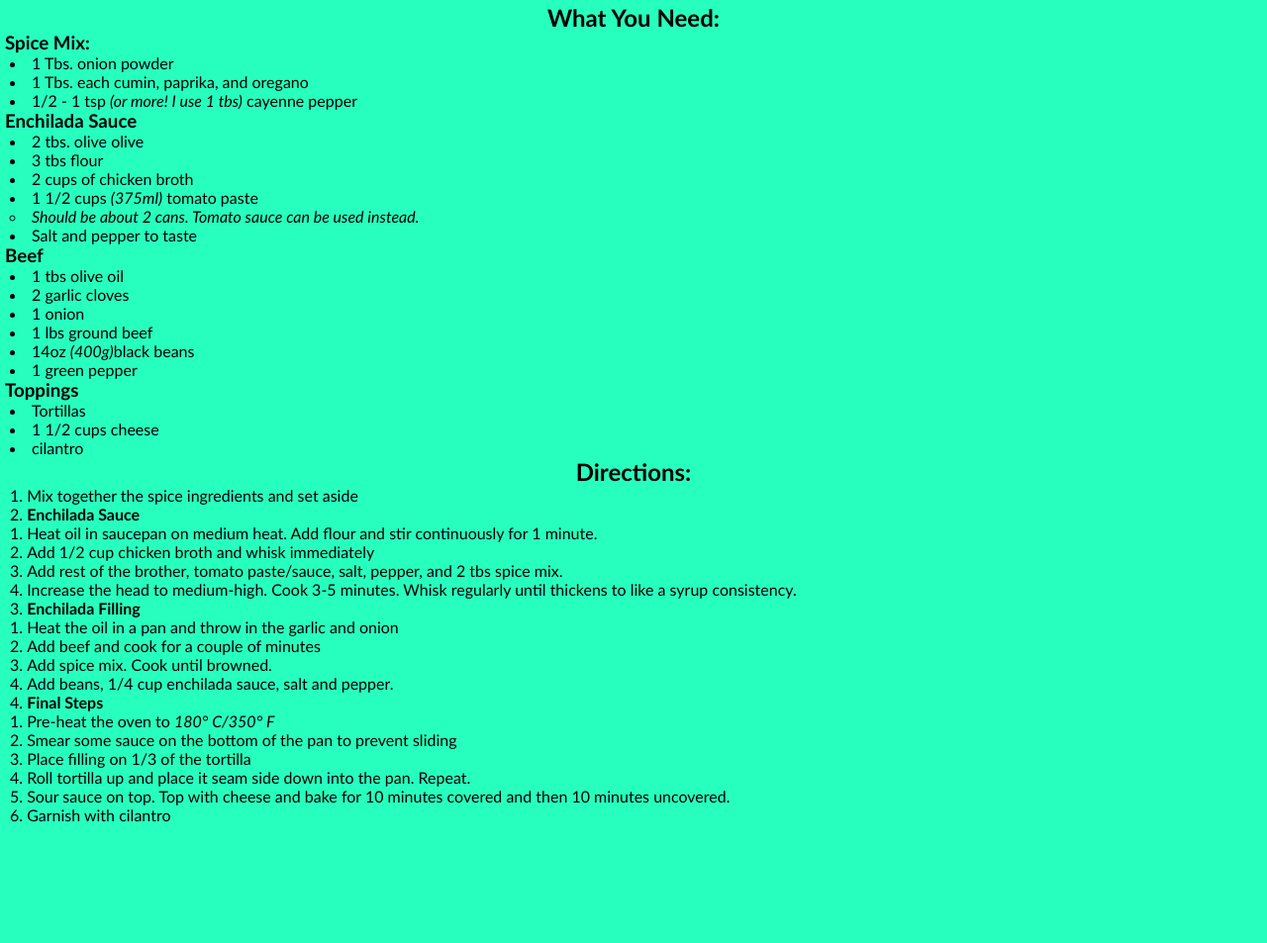
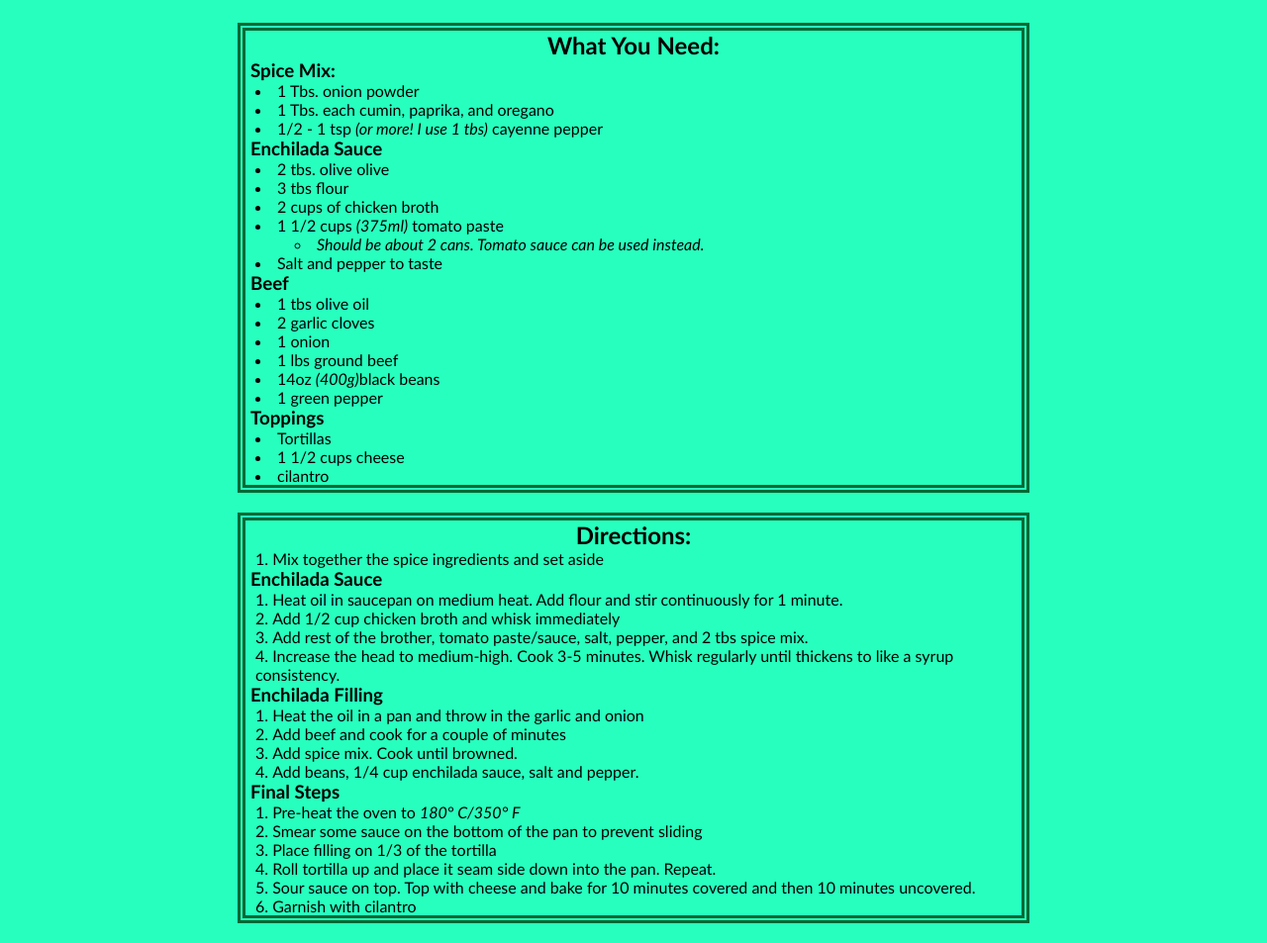
Before and after one commit to cstaucode/odin-recipes, a plain HTML site: page recipes/beefenchiladas.html in a window 1280 px wide. Shown: the part 576-1529 px from the top of the page at 99% size. Before the commit the page ends 1409 px from the top, so only its background shows below. Drawn offline with Linux system fonts and the light colour scheme.

Commit message:
Change some lists to headers and add classes
Change lists into headers for cleaner look. Add
class to fix alignment. Fix the way the 2nd
generation chilren lists appeared.

```diff
--- a/recipes/beefenchiladas.html
+++ b/recipes/beefenchiladas.html
@@ -11,7 +11,8 @@
         </div>
         <h1>Beef Enchiladas</h1>
         <img src="../images/beefenchiladas.jpg" at="closeup of three beef enchiladas covered in cheese on a plate ready to eat" width="400">
-            <h2>What You Need:</h2>
+        <div class="double-border">
+          <h2>What You Need:</h2>
             <h3>Spice Mix:</h3>
             <ul>
                 <li>1 Tbs. onion powder</li>
@@ -25,7 +26,7 @@
                 <li> 2 cups of chicken broth</li>
                 <li>1 1/2 cups <em>(375ml)</em> tomato paste</li>
                 <ul>
-                    <li><em>Should be about 2 cans. Tomato sauce can be used instead.</em></li>
+                    <li class="note"><em>Should be about 2 cans. Tomato sauce can be used instead.</em></li>
                 </ul>
                 <li>Salt and pepper to taste</li>
             </ul>
@@ -44,24 +45,27 @@
                 <li>1 1/2 cups cheese</li>
                 <li>cilantro</li>
             </ul>
+        </div>
+        <div class="double-border">
             <h2>Directions:</h2>
             <ol>
                 <li>Mix together the spice ingredients and set aside</li>
-                <li><strong>Enchilada Sauce</strong></li>
+            </ol>
+            <h3> Enchilada Sauce</h3>
                 <ol>
                     <li> Heat oil in saucepan on medium heat. Add flour and stir continuously for 1 minute.</li>
                     <li>Add 1/2 cup chicken broth and whisk immediately</li>
                     <li>Add rest of the brother, tomato paste/sauce, salt, pepper, and 2 tbs spice mix.</li>
                     <li>Increase the head to medium-high. Cook 3-5 minutes. Whisk regularly until thickens to like a syrup consistency.</li>
                 </ol>
-                <li><strong>Enchilada Filling</strong></li>
+                <h3>Enchilada Filling</h3>
                 <ol>
                     <li>Heat the oil in a pan and throw in the garlic and onion</li>
                     <li>Add beef and cook for a couple of minutes</li>
                     <li>Add spice mix. Cook until browned.</li>
                     <li>Add beans, 1/4 cup enchilada sauce, salt and pepper.</li>
                 </ol>
-                <li><strong>Final Steps</strong></li>
+                <h3>Final Steps</h3>
                 <ol>
                     <li>Pre-heat the oven to <em>180&deg C/350&deg F</em></li>
                     <li>Smear some sauce on the bottom of the pan to prevent sliding</li>
@@ -70,6 +74,6 @@
                     <li>Sour sauce on top. Top with cheese and bake for 10 minutes covered and then 10 minutes uncovered.</li>
                     <li>Garnish with cilantro</li>
                 </ol>
-            </ol>
+        </div>
     </body>
 </html>
```
Also changed, not shown: recipes/pineapplecasserole.html (+7 -4 lines), recipes/sevenlayersalad.html (+7 -3 lines), recipes/streetcorn.html (+5 -2 lines).
